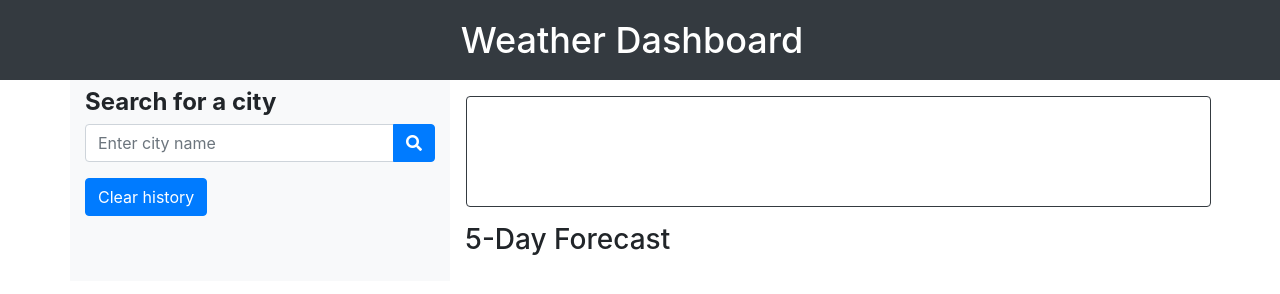
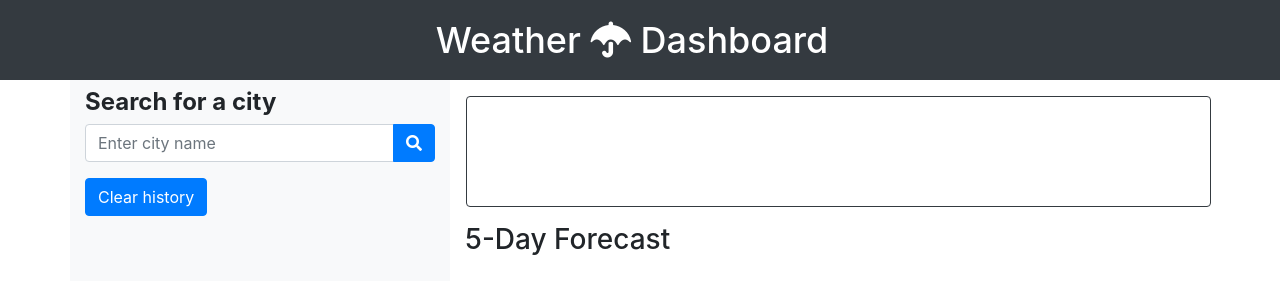
Before and after one commit to jairomartinez1994/Homework-Assignment-6-Weather-Dashboard, a plain HTML site: page index.html in a window 1280 px wide. Drawn offline with nearby package versions, Linux system fonts and the light colour scheme; files that its build step writes are made by us from their sources.

Commit message:
Update index.html

```diff
--- a/index.html
+++ b/index.html
@@ -19,7 +19,7 @@
   </head>
   <body>
     <nav class="navbar navbar-dark bg-dark">
-      <span class="navbar-brand mb-0 h1 w-100 text-center">Weather Dashboard</span>
+      <span class="navbar-brand mb-0 h1 w-100 text-center">Weather <i class="fa fa-umbrella" aria-hidden="true"></i> Dashboard</span>
     </nav>
     <div class="container">
       <div class="row">
```
